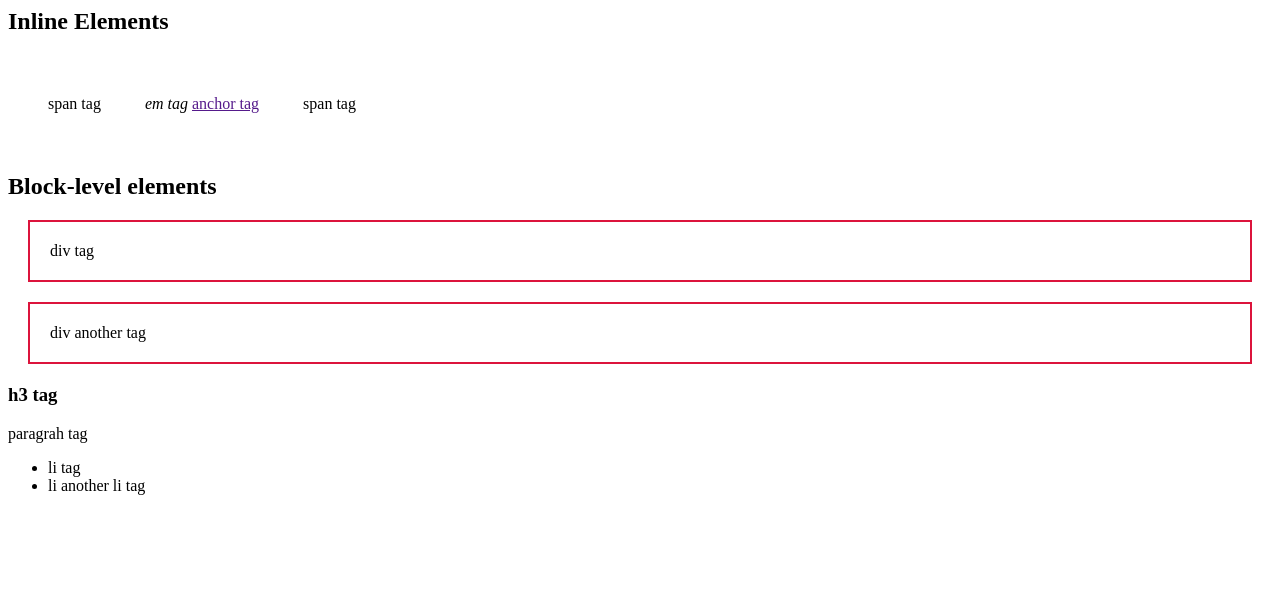
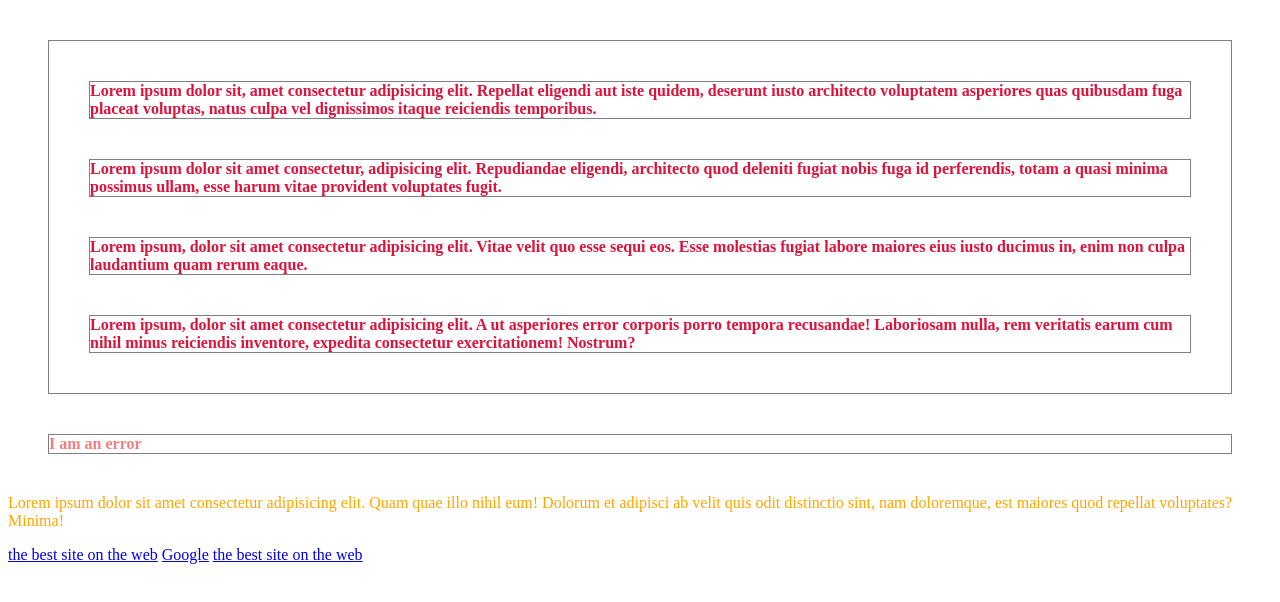
Before and after one commit to sai-myne/HTML-CSS-Crash-Course, a plain HTML site: page index.html in a window 1280 px wide. Drawn offline with Linux system fonts and the light colour scheme.

Commit message:
CSS Classes & Selectors

```diff
--- a/index.html
+++ b/index.html
@@ -9,23 +9,25 @@
 
 <body>
 
+    <div id="content">
 
-    <h2>Inline Elements</h2>
+        <p>Lorem ipsum dolor sit, amet consectetur adipisicing elit. Repellat eligendi aut iste quidem, deserunt iusto architecto voluptatem asperiores quas quibusdam fuga placeat voluptas, natus culpa vel dignissimos itaque reiciendis temporibus.</p>
 
-    <span>span tag</span>
-    <em>em tag</em>
-    <a href="">anchor tag</a>
-    <span>span tag</span>
+        <p class="error">Lorem ipsum dolor sit amet consectetur, adipisicing elit. Repudiandae eligendi, architecto quod deleniti fugiat nobis fuga id perferendis, totam a quasi minima possimus ullam, esse harum vitae provident voluptates fugit.</p>
 
-    <h2>Block-level elements</h2>
-    <div>div tag</div>
-    <div>div another tag</div>
-    <h3>h3 tag</h3>
-    <p>paragrah tag</p>
-    <ul>
-        <li>li tag</li>
-        <li>li another li tag</li>
-    </ul>
+        <p class="success">Lorem ipsum, dolor sit amet consectetur adipisicing elit. Vitae velit quo esse sequi eos. Esse molestias fugiat labore maiores eius iusto ducimus in, enim non culpa laudantium quam rerum eaque.</p>
+
+        <p class="success feedback">Lorem ipsum, dolor sit amet consectetur adipisicing elit. A ut asperiores error corporis porro tempora recusandae! Laboriosam nulla, rem veritatis earum cum nihil minus reiciendis inventore, expedita consectetur exercitationem! Nostrum?</p>
+    </div>
+
+    <div class="error">I am an error</div>
+    <p>Lorem ipsum dolor sit amet consectetur adipisicing elit. Quam quae illo nihil eum! Dolorum et adipisci ab velit quis odit distinctio sint, nam doloremque, est maiores quod repellat voluptates? Minima!</p>
+
+
+    <a href="https://www.thenetninja.co.uk">the best site on the web</a>
+    <a href="https://www.google.com">Google</a>
+    <a href="https://www.thenetninja.co.uk">the best site on the web</a>
+
 
 </body>
 
--- a/styles.css
+++ b/styles.css
@@ -1,11 +1,43 @@
-span{
-    display: inline-block;
-    margin: 20px;
+/* p.error{
+    color: red;
+}
+p.success{
+    color: rgb(142, 240, 142);
+}
+p.success.feedback{
+    border: 1px dashed rgb(142, 240, 142);
+}
+#content{
+    background-color: #ebebeb;
     padding: 20px;
+} */
+
+/* div .error{
+    color: red;
+} */
+/* a[href*="thenetninja"]{
+    background-color: #3dd13d;
+    color: white;
+    text-decoration: none;
+    font-weight: bold;
+    text-transform: uppercase;
 }
+a[href$=".com"]{
+    color: white;
+    background: red;
+    border: 2px solid blue;
+} */
 div{
-    /* display: inline; */
-    border: 2px solid crimson;
-    margin: 20px;
-    padding: 20px;
+    color: lightcoral;
+    border: 1px solid grey;
+    margin: 40px;
+    font-weight: bold;
 }
+div p{
+    border: inherit;
+    margin: inherit;
+    color: crimson;
+}
+p{
+    color: orange;
+}
```
